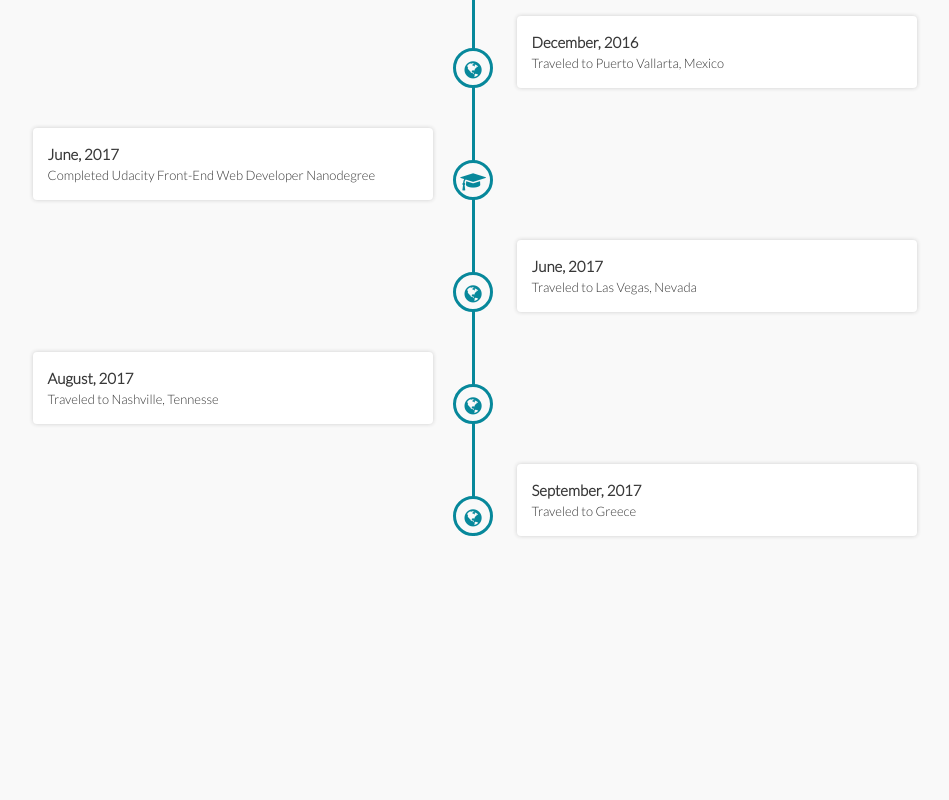
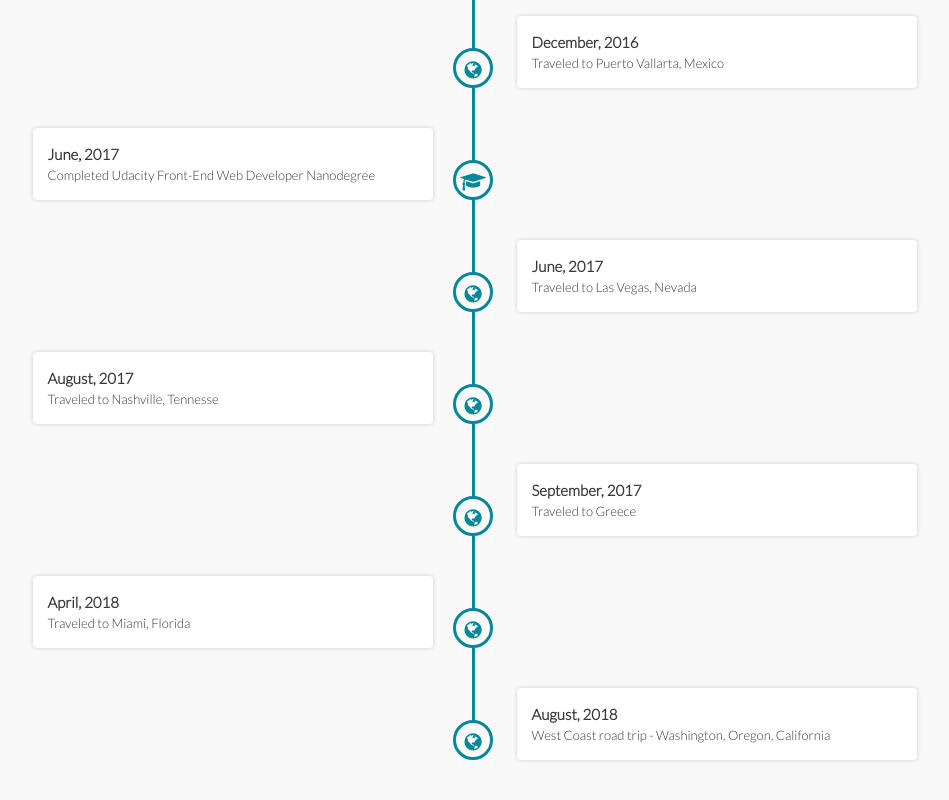
Before and after one commit to wioletag/timeline, a plain HTML site: page index.html in a window 1280 px wide. Shown: the part 2651-3451 px from the top of the page, without its empty margins (167-1116 px from the left). Drawn offline with Linux system fonts and the light colour scheme.

Commit message:
Update index.html
Add new travel

```diff
--- a/index.html
+++ b/index.html
@@ -210,6 +210,20 @@
                     <p>Traveled to Greece</p>
                 </div>
             </li>
+	    <li>
+                <span class="thumb fa fa-globe"></span>
+                <div>
+                    <p class="time">April, 2018</p>
+                    <p>Traveled to Miami, Florida</p>
+                </div>
+            </li>
+	    <li>
+                <span class="thumb fa fa-globe"></span>
+                <div>
+                    <p class="time">August, 2018</p>
+                    <p>West Coast road trip - Washington, Oregon, California</p>
+                </div>
+            </li>
         </ul>
     </section>
 
```
